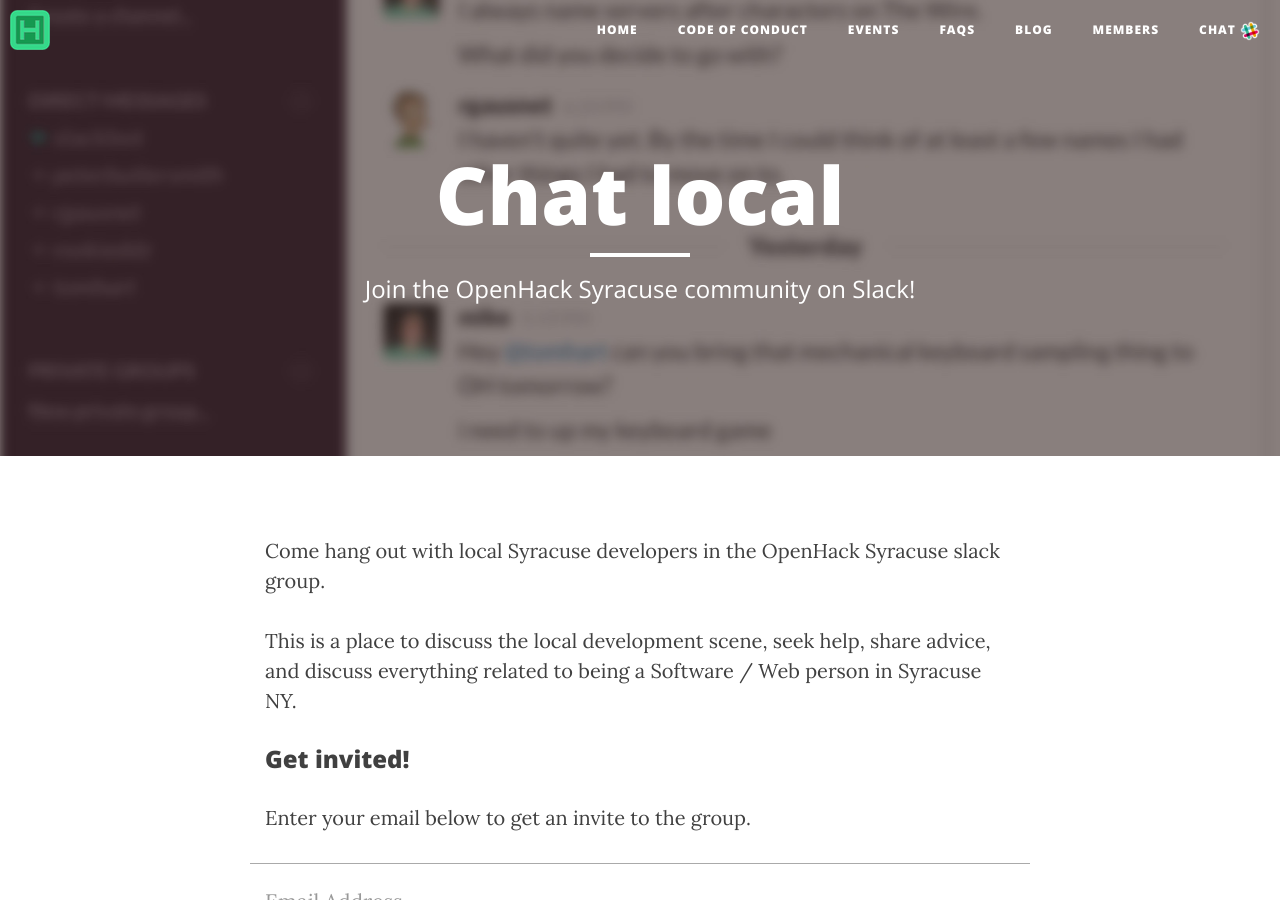
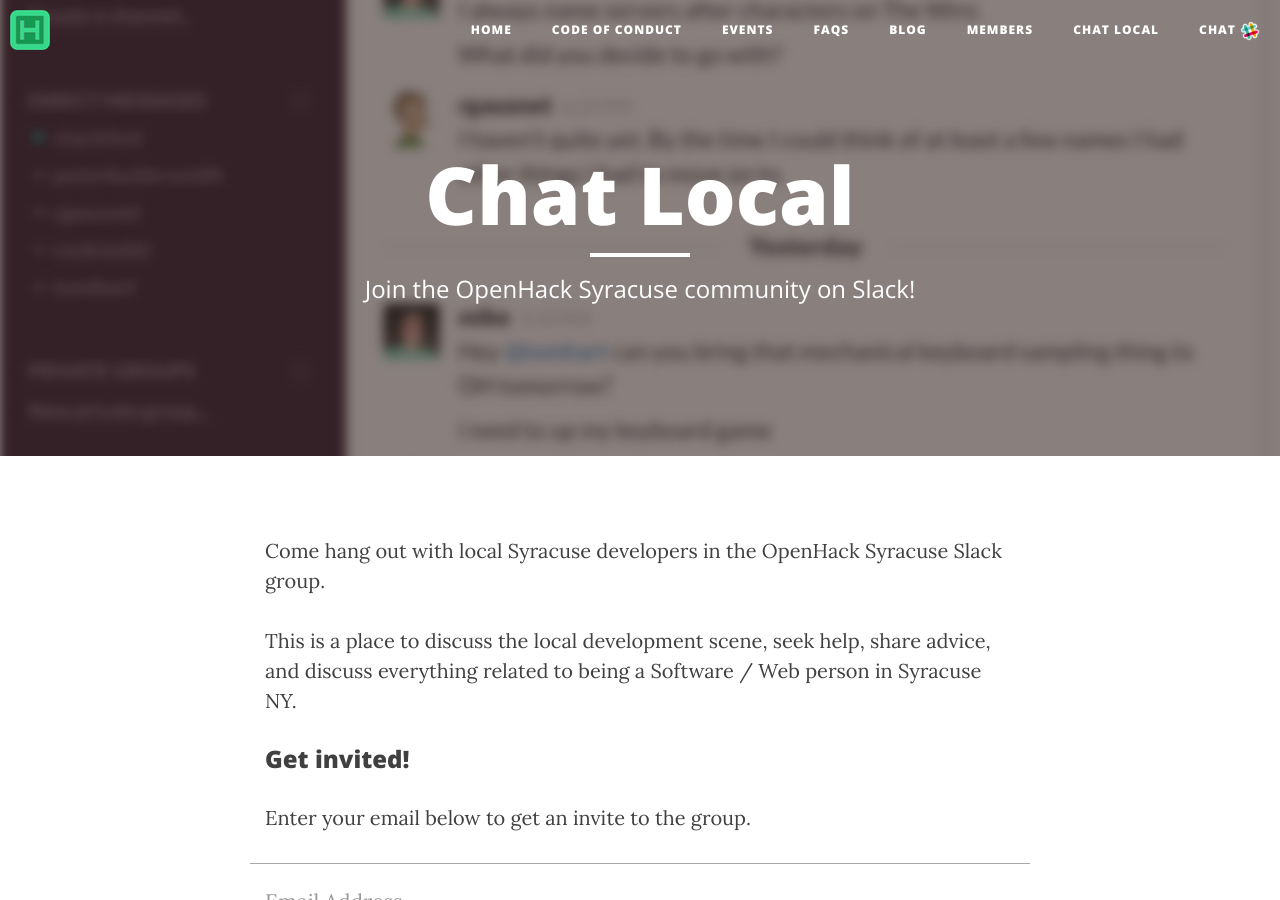
Before and after one commit to syracuseio/openhacksyr.github.io, a Jekyll site: the page built from slack.md, in a window 1280 px wide and 900 px high. Built offline with Jekyll 4.4.1, drawn with Linux system fonts in a browser that asks for light colours; nearby versions of some CDN libraries.

Commit message:
Capitalize Chat Local and OpenHack Syracuse Slack

```diff
--- a/slack.md
+++ b/slack.md
@@ -1,11 +1,11 @@
 ---
 layout: page
 description: Join the OpenHack Syracuse community on Slack!
-title: Chat local
+title: Chat Local
 header-img: 'img/slack-action.jpg'
 ---
 
-Come hang out with local Syracuse developers in the OpenHack Syracuse slack
+Come hang out with local Syracuse developers in the OpenHack Syracuse Slack
 group.
 
 This is a place to discuss the local development scene, seek help, share advice,
```
